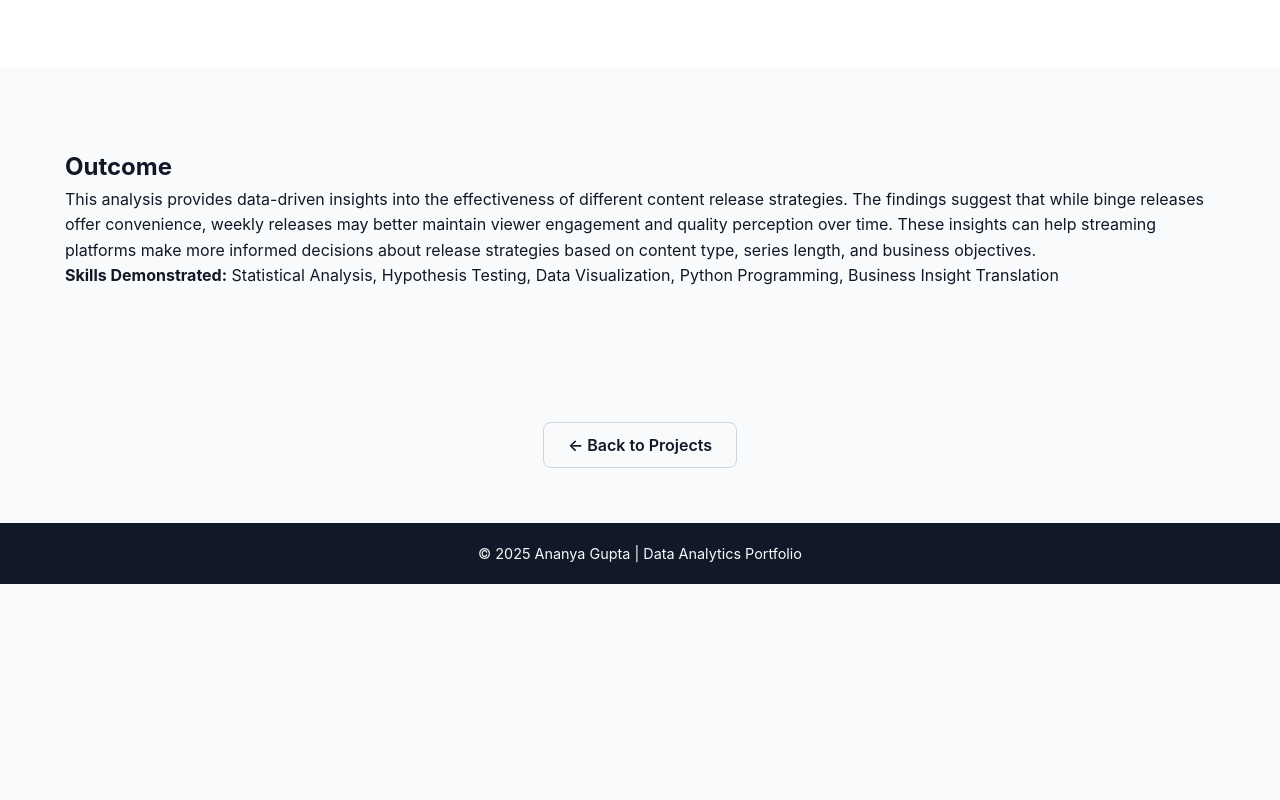
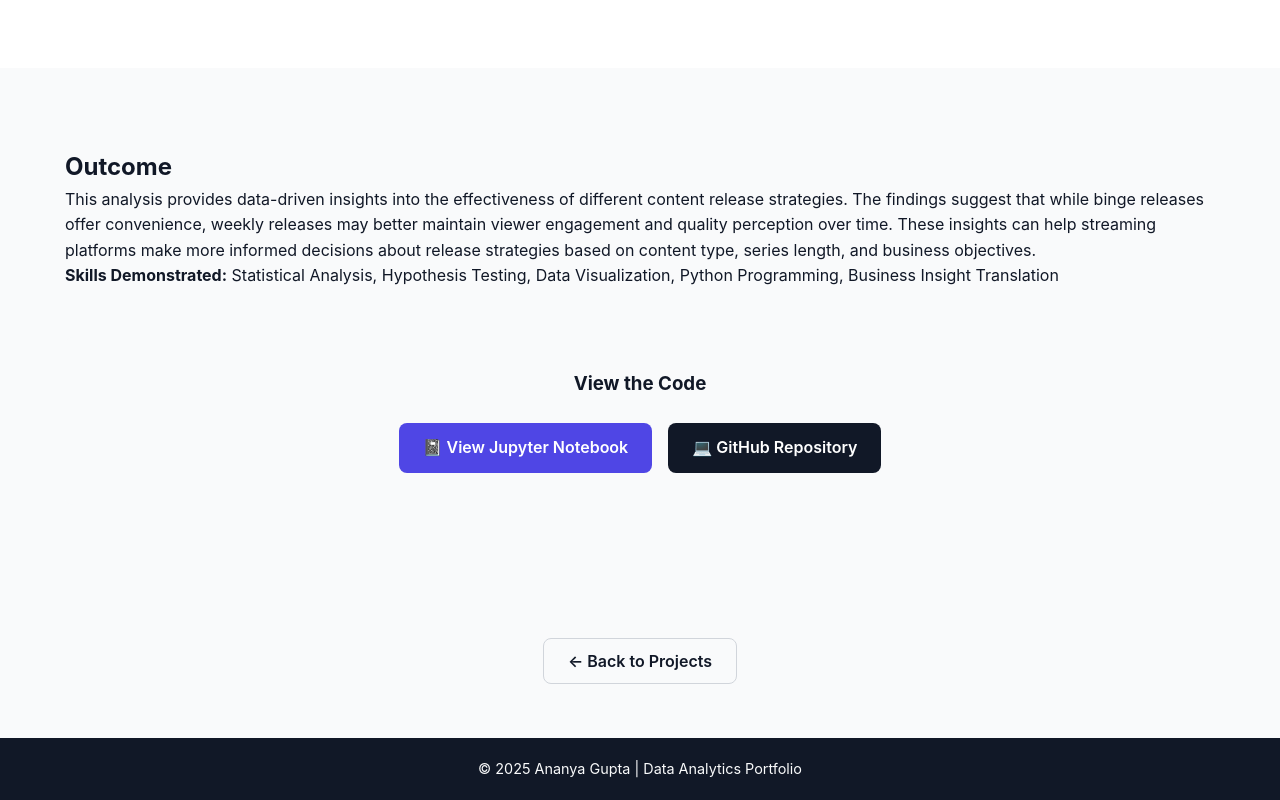
Before and after one commit to guptananya887/guptananya887.github.io, a plain HTML site: page film-tv-project.html in a window 1280 px wide. Shown: the part 3932-4732 px from the top of the page. Before the commit the page ends 4516 px from the top, so only its background shows below. Drawn offline with Linux system fonts and the light colour scheme.

Commit message:
Update film-tv-project.html

```diff
--- a/film-tv-project.html
+++ b/film-tv-project.html
@@ -170,6 +170,23 @@
       <p>
         <strong>Skills Demonstrated:</strong> Statistical Analysis, Hypothesis Testing, Data Visualization, Python Programming, Business Insight Translation
       </p>
+
+      <!-- PROJECT LINKS -->
+      <div style="text-align: center; margin-top: 3rem; padding: 2rem; background: #f9fafb; border-radius: 8px;">
+        <h3 style="margin-bottom: 1.5rem; color: #111827;">View the Code</h3>
+        <div style="display: flex; gap: 1rem; justify-content: center; flex-wrap: wrap;">
+          <a href="https://github.com/guptananya887/film-tv-release-analysis/blob/main/film_tv_release_strategy_analysis.ipynb"
+             target="_blank"
+             style="display: inline-block; padding: 0.75rem 1.5rem; background: #4f46e5; color: white; text-decoration: none; border-radius: 8px; font-weight: 600; transition: background 0.2s;">
+            📓 View Jupyter Notebook
+          </a>
+          <a href="https://github.com/guptananya887/film-tv-release-analysis"
+             target="_blank"
+             style="display: inline-block; padding: 0.75rem 1.5rem; background: #111827; color: white; text-decoration: none; border-radius: 8px; font-weight: 600; transition: background 0.2s;">
+            💻 GitHub Repository
+          </a>
+        </div>
+      </div>
     </div>
   </section>
 
```
